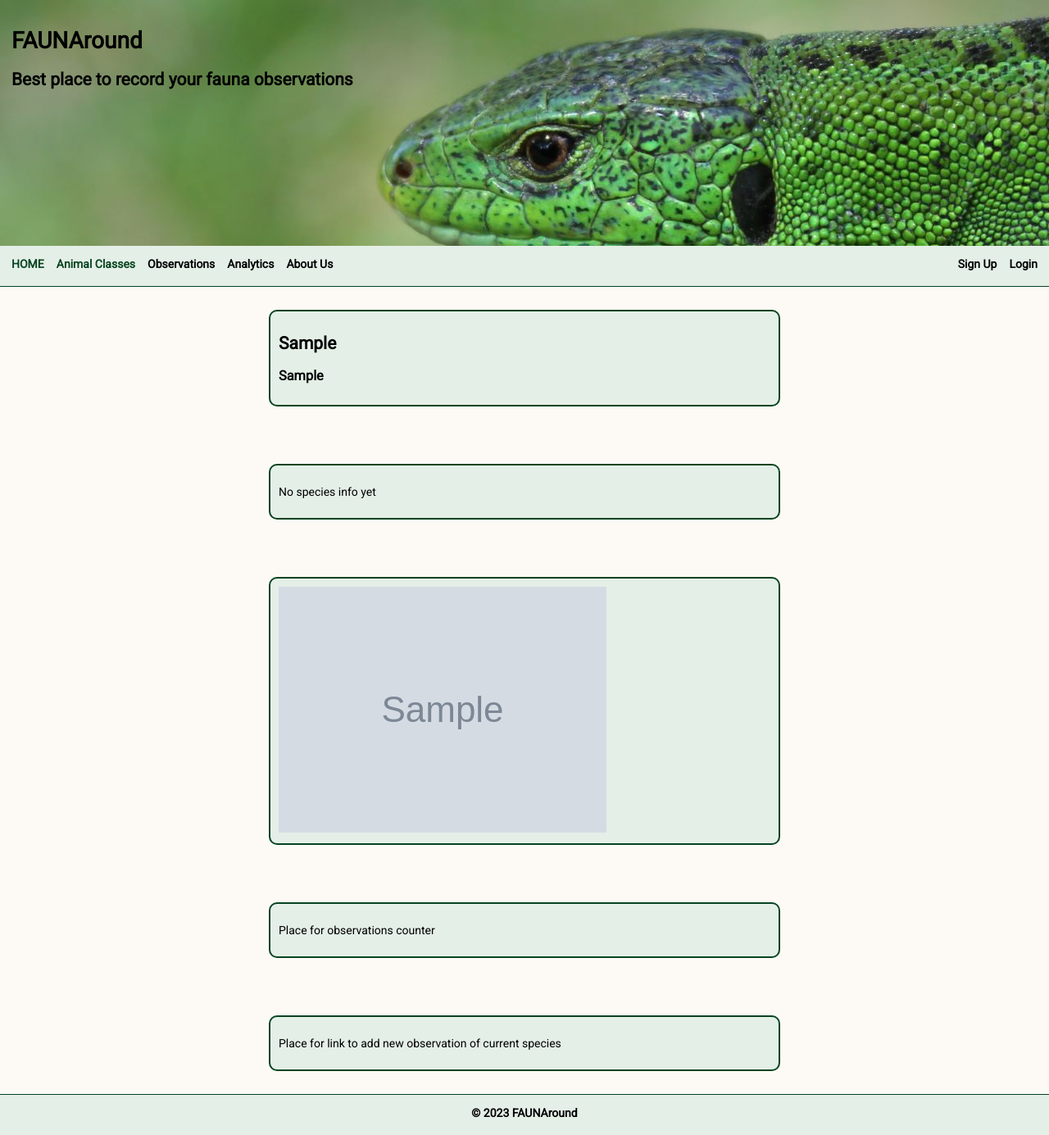
After one commit to reinikeda/fauna_observation, a Django app: template faunaround/faunaweb/templates/faunaweb/species_detail.html in a window 1280 px wide. The commit adds this page. Shown: the whole page at 82% size. Run offline with Django 4.2, Linux system fonts and the light colour scheme; the template is opened without the code that fills it: most values are stand-ins (such as "Sample title", 1, 10 or a date in 2020); grey boxes marked "Sample" are stand-in pictures.

Commit message:
Fixed views to be more readable. Created working links between animal class and species.

```diff
--- a/faunaround/faunaweb/models.py
+++ b/faunaround/faunaweb/models.py
@@ -42,6 +42,8 @@ class Animal(models.Model):
         abstract = True
         ordering = ['order_scientific', 'species_scientific']
 
+    def get_model_name(self):
+        return self.__class__.__name__.lower()
 
 class Mammals(Animal):
     class Meta:
--- a/faunaround/faunaweb/static/css/style.css
+++ b/faunaround/faunaweb/static/css/style.css
@@ -85,6 +85,14 @@ a:hover {
     display: block;
     margin: auto;
 }
+.flex-species-box {
+    border: 2px solid #064420;
+    background-color: #E4EFE7;
+    border-radius: 10px;
+    padding: 10px;
+    width: 600px;
+    height: auto;
+}
 .paginator {
     padding: 1rem;
     font-size: 16px;
--- a/faunaround/faunaweb/templates/base.html
+++ b/faunaround/faunaweb/templates/base.html
@@ -17,7 +17,7 @@
         <nav>
             <ul class="flex-menu">
                 <li><a href="{% url 'index' %}">HOME</a></li>
-                <li><a href="{% url 'animals' %}">Animal Classes</a></li>
+                <li><a href="{% url 'all_classes' %}">Animal Classes</a></li>
                 <li>Observations</li>
                 <li>Analytics</li>
                 <li>About Us</li>
--- a/faunaround/faunaweb/templates/faunaweb/animal_classes.html
+++ b/faunaround/faunaweb/templates/faunaweb/animal_classes.html
@@ -4,7 +4,7 @@
 <div class="flex-main">
     {% if animalclass_list.count > 0 %}
         {% for class in animalclass_list %}
-            <a href="{% url 'one_class' class_type=class.class_en|lower %}">
+            <a href="{% url 'species_list' class_type=class.class_en|lower %}">
             <div class="flex-classes-box">
                 <p>{{ class.class_scientific }}</p>
                 <p>{{ class.class_national }}</p>
--- /dev/null
+++ b/faunaround/faunaweb/templates/faunaweb/species_detail.html
@@ -0,0 +1,27 @@
+{% extends 'base.html' %}
+{% load static %}
+{% block title %}{{ block.super }}{% endblock title %}
+{% block content %}
+<div class="flex-main">
+    <div class="flex-species-box">
+        <h2>{{ object.species_scientific }}</h2>
+        <h3>{{ object.species_national }}</h3>
+    </div>
+    <div class="flex-species-box">
+        <p>No species info yet</p>
+    </div>
+    <div class="flex-species-box">
+        {% if object.species_image %}
+            <img src="{{ object.species_image.url }}">
+        {% else %}
+            <img src="{% static 'img/default.png' %}">
+        {% endif %}
+    </div>
+    <div class="flex-species-box">
+        <p>Place for observations counter</p>
+    </div>
+    <div class="flex-species-box">
+        <p>Place for link to add new observation of current species</p>
+    </div>
+</div>
+{% endblock content %}
--- a/faunaround/faunaweb/urls.py
+++ b/faunaround/faunaweb/urls.py
@@ -3,6 +3,7 @@ from . import views
 
 urlpatterns = [
      path('', views.index, name='index'),
-     path('animal_classes/', views.AnimalClassView.as_view(), name='animals'),
-     path('animal_classes/<str:class_type>/', views.OneClassView.as_view(), name='one_class'),
+     path('animal_classes/', views.AnimalClassListView.as_view(), name='all_classes'),
+     path('animal_classes/<str:class_type>/', views.SpeciesListView.as_view(), name='species_list'),
+     path('<str:model_name>/<int:pk>/', views.SpeciesDetailView.as_view(), name='species_detail'),
 ]
```
Also changed, not shown: faunaround/faunaweb/templates/faunaweb/one_class.html (deleted, +0 -26 lines), faunaround/faunaweb/templates/faunaweb/species_list.html (added, +28 -0 lines), faunaround/faunaweb/views.py (+33 -4 lines).
